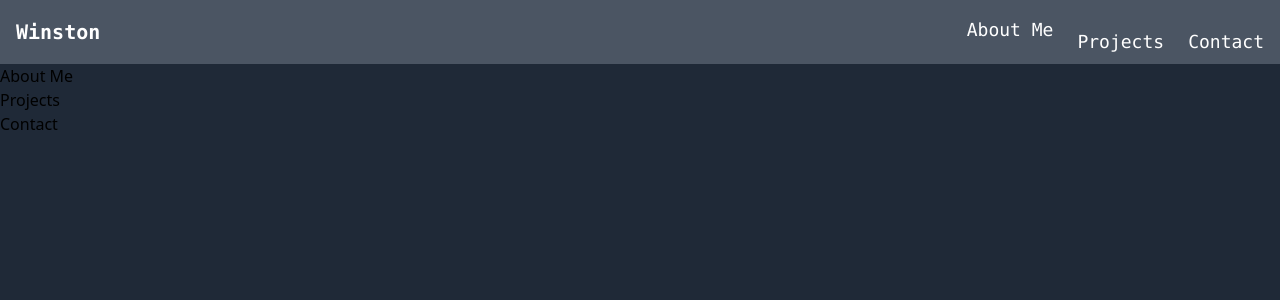
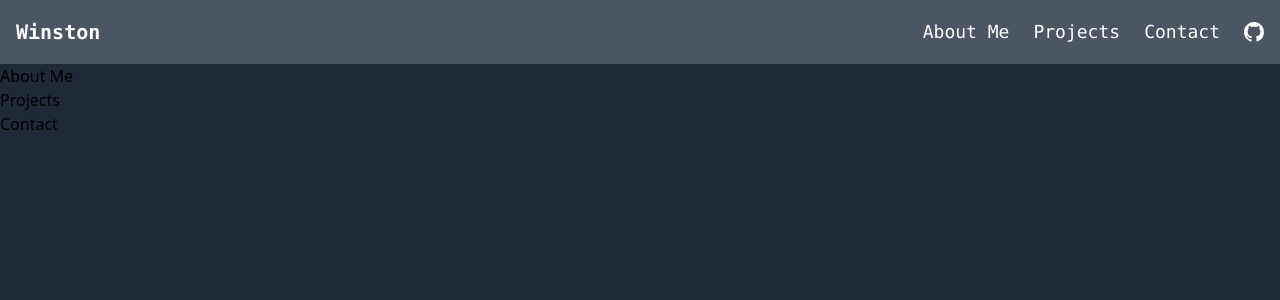
Before and after one commit to DevRuto/devruto.github.io, a Vue app: page / in a window 1280 px wide. Shown: the top 300 px of the page. Built offline with nearby package versions, Linux system fonts and the light colour scheme.

Commit message:
Update Navbar

```diff
--- a/src/components/Navbar.vue
+++ b/src/components/Navbar.vue
@@ -14,10 +14,13 @@
       </div>
       <div
         :class="{ '-translate-y-48 sm:translate-y-0': collapse }"
-        class="flex flex-col sm:flex-row space-y-3 sm:space-x-6 text-white px-4 transform transition-all ease-in-out duration-200 bg-gray-600 py-6 sm:py-4">
+        class="flex flex-col items-center sm:flex-row space-y-3 sm:space-y-0 sm:space-x-6 text-white px-4 transform transition-all ease-in-out duration-200 bg-gray-600 py-6 sm:py-4">
         <a class="text-lg transition-colors hover:text-purple-200 focus:text-purple-400" href="#AboutMe">About Me</a>
         <a class="text-lg transition-colors hover:text-purple-200 focus:text-purple-400" href="#Projects">Projects</a>
         <a class="text-lg transition-colors hover:text-purple-200 focus:text-purple-400" href="#Contact">Contact</a>
+        <a class="transition-colors hover:text-purple-200 focus:text-purple-400" href="https://github.com/devruto">
+          <svg xmlns="http://www.w3.org/2000/svg" viewBox="0 0 16 16" width="20" height="20"><path fill="currentColor" fill-rule="evenodd" d="M8 0C3.58 0 0 3.58 0 8c0 3.54 2.29 6.53 5.47 7.59.4.07.55-.17.55-.38 0-.19-.01-.82-.01-1.49-2.01.37-2.53-.49-2.69-.94-.09-.23-.48-.94-.82-1.13-.28-.15-.68-.52-.01-.53.63-.01 1.08.58 1.23.82.72 1.21 1.87.87 2.33.66.07-.52.28-.87.51-1.07-1.78-.2-3.64-.89-3.64-3.95 0-.87.31-1.59.82-2.15-.08-.2-.36-1.02.08-2.12 0 0 .67-.21 2.2.82.64-.18 1.32-.27 2-.27.68 0 1.36.09 2 .27 1.53-1.04 2.2-.82 2.2-.82.44 1.1.16 1.92.08 2.12.51.56.82 1.27.82 2.15 0 3.07-1.87 3.75-3.65 3.95.29.25.54.73.54 1.48 0 1.07-.01 1.93-.01 2.2 0 .21.15.46.55.38A8.013 8.013 0 0016 8c0-4.42-3.58-8-8-8z"></path></svg>
+        </a>
       </div>
     </div>
   </div>
```
